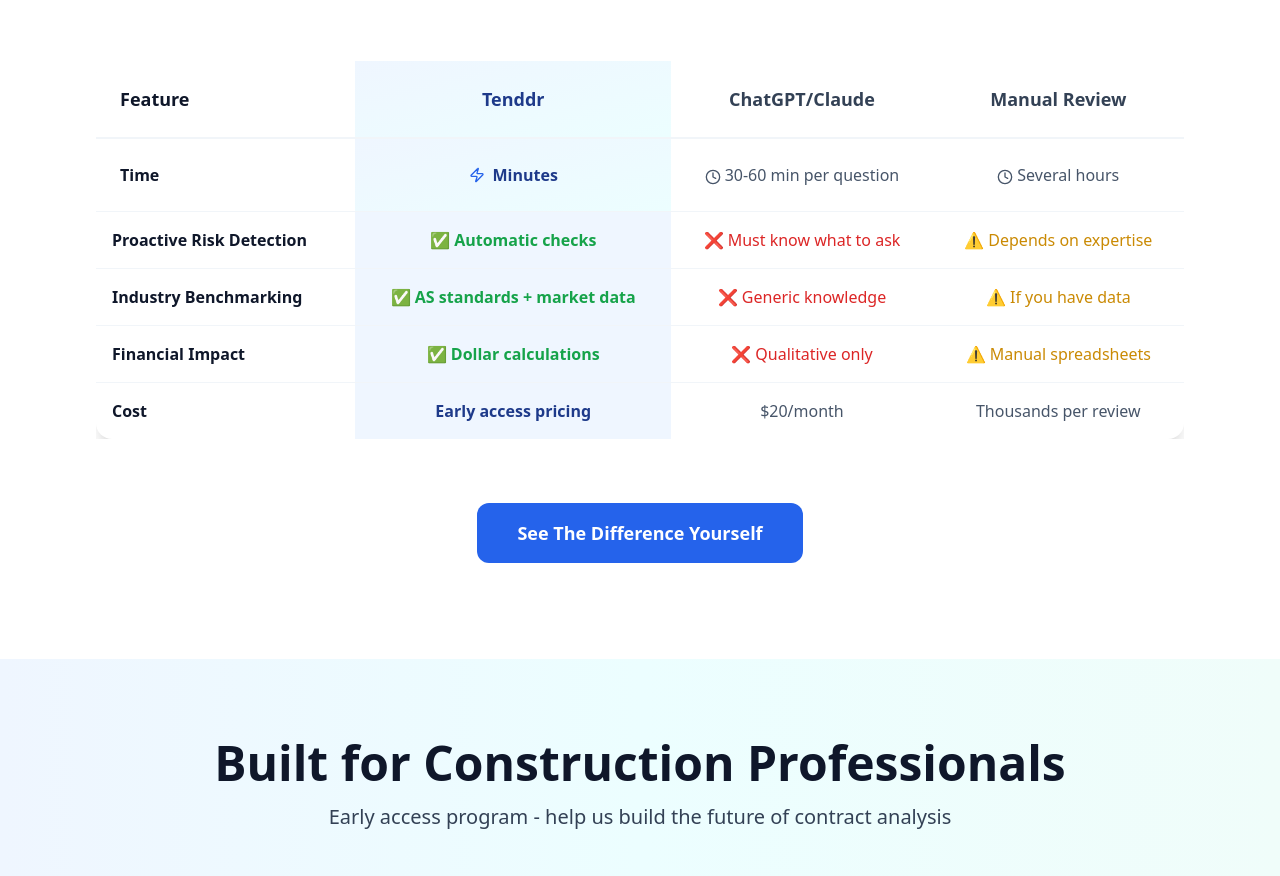
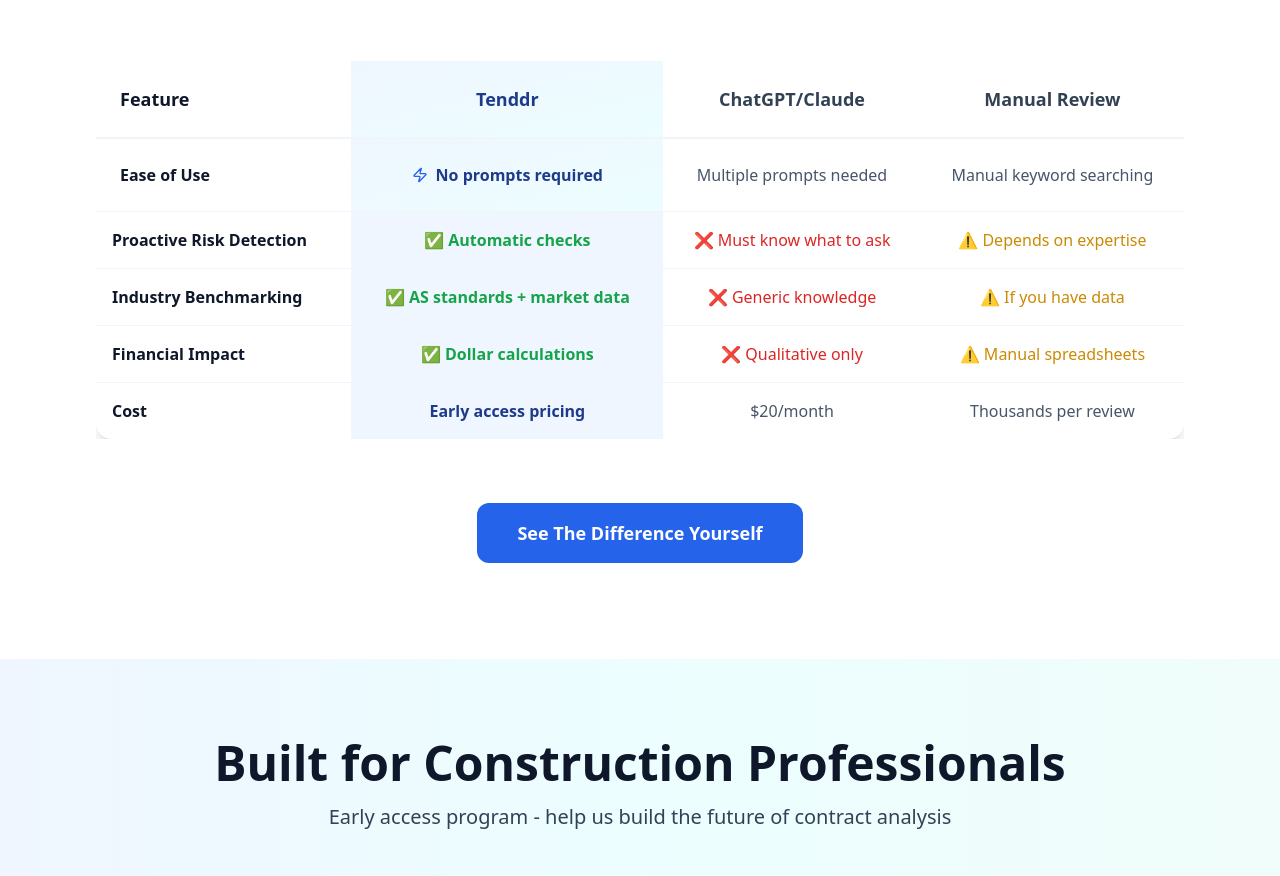
Before and after one commit to Saurabhwashere/tenddr-frontend, a Next.js app: page / in a window 1280 px wide. Shown: the part 4040-4916 px from the top of the page. Built offline with nearby package versions, Linux system fonts and the light colour scheme; no server answers.

Commit message:
fixed comparison tble

```diff
--- a/app/page.tsx
+++ b/app/page.tsx
@@ -449,18 +449,18 @@
               </thead>
               <tbody className="divide-y divide-slate-100">
                 <tr>
-                  <td className="p-6 font-semibold text-slate-900 text-base">Time</td>
+                  <td className="p-6 font-semibold text-slate-900 text-base">Ease of Use</td>
                   <td className="p-6 text-center bg-gradient-to-br from-blue-50 to-cyan-50">
                     <div className="flex items-center justify-center gap-2">
                       <Zap className="w-4 h-4 text-blue-600" />
-                      <span className="font-semibold text-blue-900">Minutes</span>
+                      <span className="font-semibold text-blue-900">No prompts required</span>
                     </div>
                   </td>
                   <td className="p-4 text-center text-slate-600">
-                    <Clock className="w-4 h-4 inline mr-1" />30-60 min per question
+                    Multiple prompts needed
                   </td>
                   <td className="p-4 text-center text-slate-600">
-                    <Clock className="w-4 h-4 inline mr-1" />Several hours
+                    Manual keyword searching
                   </td>
                 </tr>
                 <tr>
```
